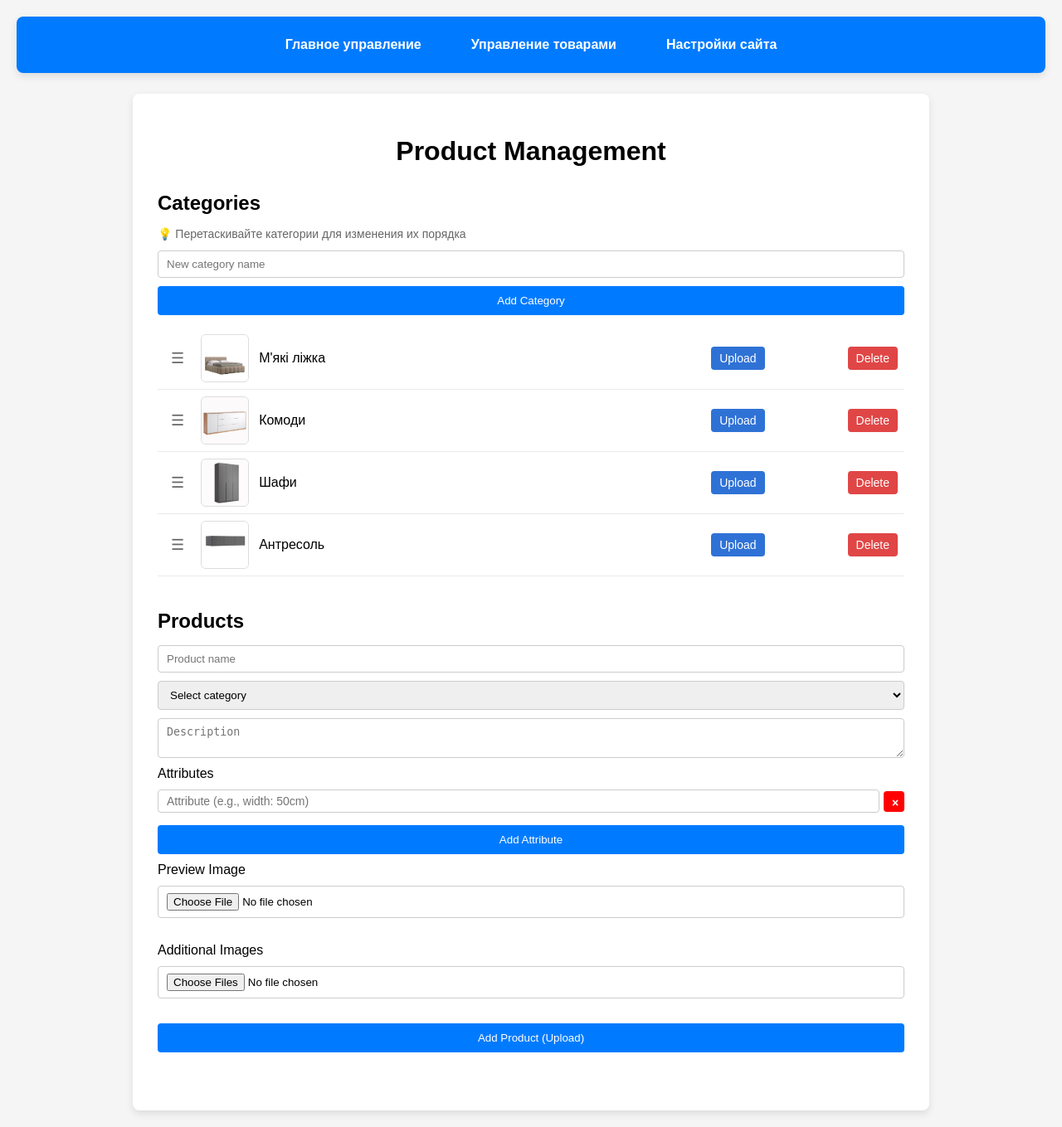
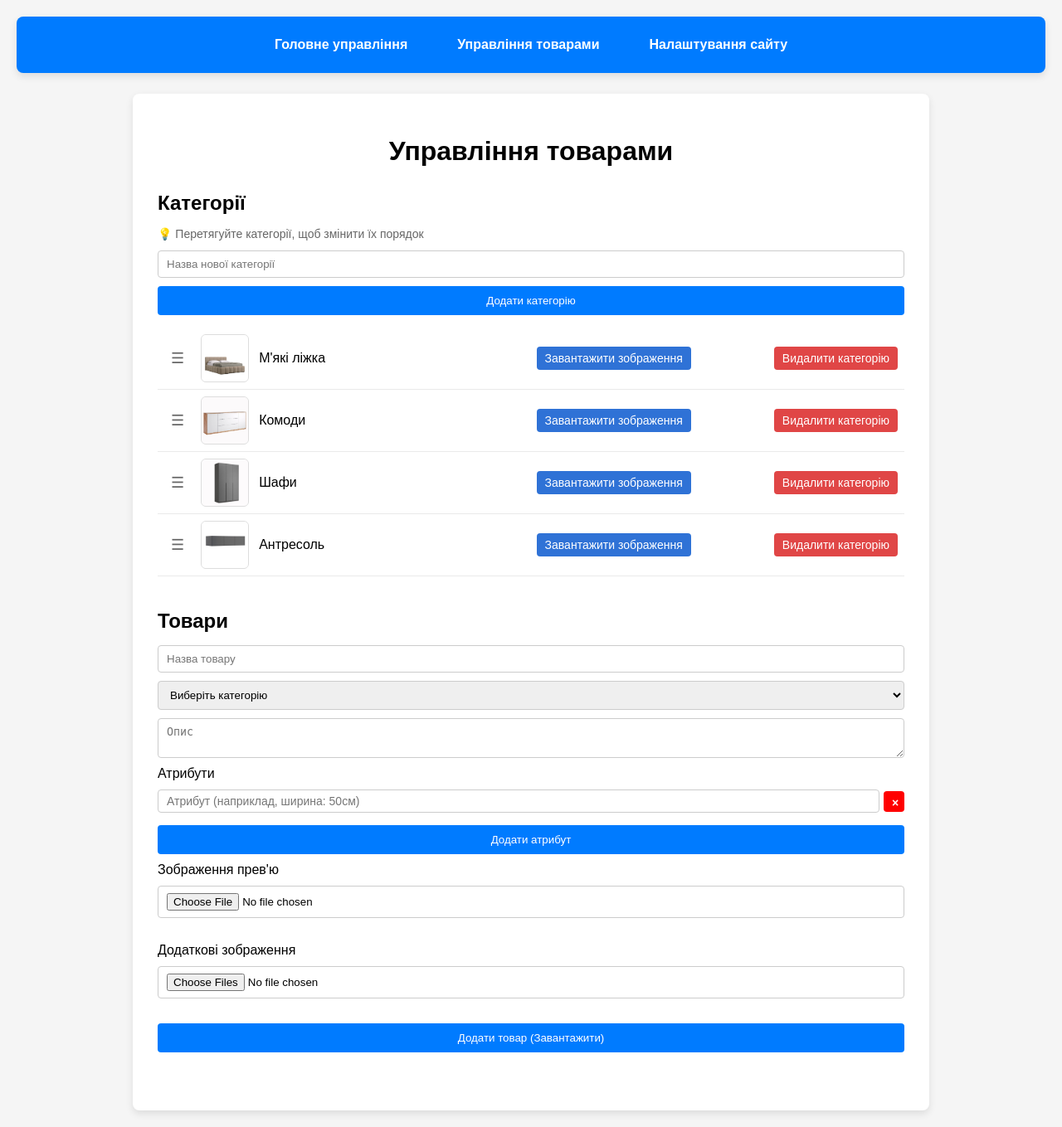
Before and after one commit to money-stash/furni_website_seller, a Flask app: page /admin-panel in a window 1280 px wide. Shown: the whole page at 83% size. Run offline with Flask 3, Linux system fonts and the light colour scheme; a user stored in the database is signed in.

Commit message:
admin panel fully translated to ukrainian delete product is already work

```diff
--- a/main.py
+++ b/main.py
@@ -30,9 +30,9 @@ app.secret_key = "Lql8aLsBzUVWvY6Ood1egDyanmTwN2GV"  # обязательно д
 app.register_blueprint(user_reg.reg_bp)
 app.register_blueprint(auth.auth)
 app.register_blueprint(admin_pan.admin_bp)
-app.register_blueprint(products.products_bp)
 app.register_blueprint(categories.categories_bp)
 app.register_blueprint(cart_routes.cart_bp)
+app.register_blueprint(products.products_bp)
 
 # ---- upload settings (без изменений) ----
 
--- a/static/js/admin-panel.js
+++ b/static/js/admin-panel.js
@@ -250,7 +250,7 @@
 
     const label = document.createElement("label");
     label.className = "upload-label";
-    label.textContent = "Upload";
+    label.textContent = "Завантажити зображення";
     label.title = "Загрузить новое изображение";
     label.style.cursor = "pointer";
     label.appendChild(input);
@@ -261,7 +261,7 @@
 
     const delBtn = document.createElement("button");
     delBtn.className = "delete-btn";
-    delBtn.textContent = "Delete";
+    delBtn.textContent = "Видалити категорію";
     delBtn.title = "Удалить категорию";
 
     input.addEventListener("change", async (e) => {
--- a/templates/admin-login.html
+++ b/templates/admin-login.html
@@ -17,13 +17,13 @@
     {% endwith %}
 
     <form action="{{ url_for('admin.admin_login') }}" method="POST">
-        <label for="username">Username</label>
+        <label for="username">Логiн</label>
         <input type="text" id="username" name="username" required>
 
-        <label for="password">Password</label>
+        <label for="password">Пароль</label>
         <input type="password" id="password" name="password" required>
 
-        <button type="submit">Login</button>
+        <button type="submit">Увійти</button>
     </form>
 </div>
 </body>
--- a/templates/admin-panel.html
+++ b/templates/admin-panel.html
@@ -96,55 +96,55 @@
 </head>
 <body>
 <nav class="admin-nav">
-  <a href="{{ url_for('admin.admin_panel') }}" class="nav-btn">Главное управление</a>
-  <a href="{{ url_for('admin.admin_products') }}" class="nav-btn">Управление товарами</a>
-  <a href="{{ url_for('admin.admin_settings') }}" class="nav-btn">Настройки сайта</a>
+  <a href="{{ url_for('admin.admin_panel') }}" class="nav-btn">Головне управління</a>
+  <a href="{{ url_for('admin.admin_products') }}" class="nav-btn">Управління товарами</a>
+  <a href="{{ url_for('admin.admin_settings') }}" class="nav-btn">Налаштування сайту</a>
 </nav>
 
 <div class="admin-container">
-  <h1>Product Management</h1>
+  <h1>Управління товарами</h1>
 
   <!-- Категории -->
   <section class="section">
-    <h2>Categories</h2>
+    <h2>Категорії</h2>
     <p style="color: #666; font-size: 14px; margin-bottom: 12px;">
-      💡 Перетаскивайте категории для изменения их порядка
+      💡 Перетягуйте категорії, щоб змінити їх порядок
     </p>
     <form id="category-form">
-      <input type="text" id="category-name" placeholder="New category name" required>
-      <button type="submit">Add Category</button>
+      <input type="text" id="category-name" placeholder="Назва нової категорії" required>
+      <button type="submit">Додати категорію</button>
     </form>
     <div id="category-list" aria-live="polite"></div>
   </section>
 
   <!-- Товары -->
   <section class="section">
-    <h2>Products</h2>
+    <h2>Товари</h2>
     <form id="product-form" action="{{ url_for('products.add_product') }}" method="post" enctype="multipart/form-data">
-      <input type="text" id="product-name" name="product-name" placeholder="Product name" required>
+      <input type="text" id="product-name" name="product-name" placeholder="Назва товару" required>
       <select id="product-category" name="product-category" required>
-        <option value="">Select category</option>
+        <option value="">Виберіть категорію</option>
       </select>
-      <textarea id="product-description" name="product-description" placeholder="Description"></textarea>
+      <textarea id="product-description" name="product-description" placeholder="Опис"></textarea>
 
-      <label>Attributes</label>
+      <label>Атрибути</label>
       <div id="attributes-container">
         <div class="attribute-wrapper">
-          <input type="text" name="attribute" placeholder="Attribute (e.g., width: 50cm)">
+          <input type="text" name="attribute" placeholder="Атрибут (наприклад, ширина: 50см)">
           <button type="button" class="delete-btn" onclick="this.parentElement.remove()">×</button>
         </div>
       </div>
-      <button type="button" id="add-attribute-btn">Add Attribute</button>
+      <button type="button" id="add-attribute-btn">Додати атрибут</button>
 
-      <label>Preview Image</label>
+      <label>Зображення прев'ю</label>
       <input type="file" id="product-preview" name="product-preview" accept="image/*">
       <div id="preview-container" class="preview-container"></div>
 
-      <label>Additional Images</label>
+      <label>Додаткові зображення</label>
       <input type="file" id="product-images" name="product-images" accept="image/*" multiple>
       <div id="images-container" class="preview-container"></div>
 
-      <button type="submit">Add Product (Upload)</button>
+      <button type="submit">Додати товар (Завантажити)</button>
     </form>
 
     <ul id="product-list"></ul>
```
Also changed, not shown: routers/admin_routes/products.py (+54 -2 lines), templates/admin-products.html (+15 -15 lines), templates/admin_settings.html (+12 -12 lines), templates/edit_product.html (+17 -17 lines), app.db, static/uploads/categories/3116c7107ed24b76a3cfc0e5515cad6c_2025-06-02_17.54.15.jpg (added), 1 other file.
